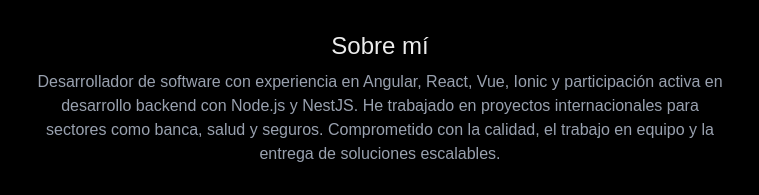
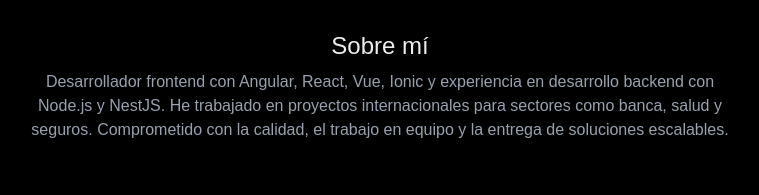
Before and after one commit to cmariofonseca/carlosfonseca, a Next.js app: page /profile in a window 1280 px wide. Shown: the part 392-587 px from the top of the page, without its empty margins (260-1019 px from the left). Built offline with nearby package versions, Linux system fonts and the light colour scheme; no server answers; the database is empty.

Commit message:
Mejora en la descripcion del perfil profesional

```diff
--- a/src/app/components/aboutMe.tsx
+++ b/src/app/components/aboutMe.tsx
@@ -5,10 +5,10 @@
     <div className="w-full flex flex-col items-center text-center px-3">
       <p className=" text-2xl mt-12 mb-2">Sobre mí</p>
       <p className="max-w-[700px]  text-gray-400">
-        Desarrollador de software con experiencia en Angular, React, Vue, Ionic y participación
-        activa en desarrollo backend con Node.js y NestJS. He trabajado en proyectos internacionales
-        para sectores como banca, salud y seguros. Comprometido con la calidad, el trabajo en equipo
-        y la entrega de soluciones escalables.
+        Desarrollador frontend con Angular, React, Vue, Ionic y experiencia en desarrollo backend
+        con Node.js y NestJS. He trabajado en proyectos internacionales para sectores como banca,
+        salud y seguros. Comprometido con la calidad, el trabajo en equipo y la entrega de
+        soluciones escalables.
       </p>
     </div>
   );
```
